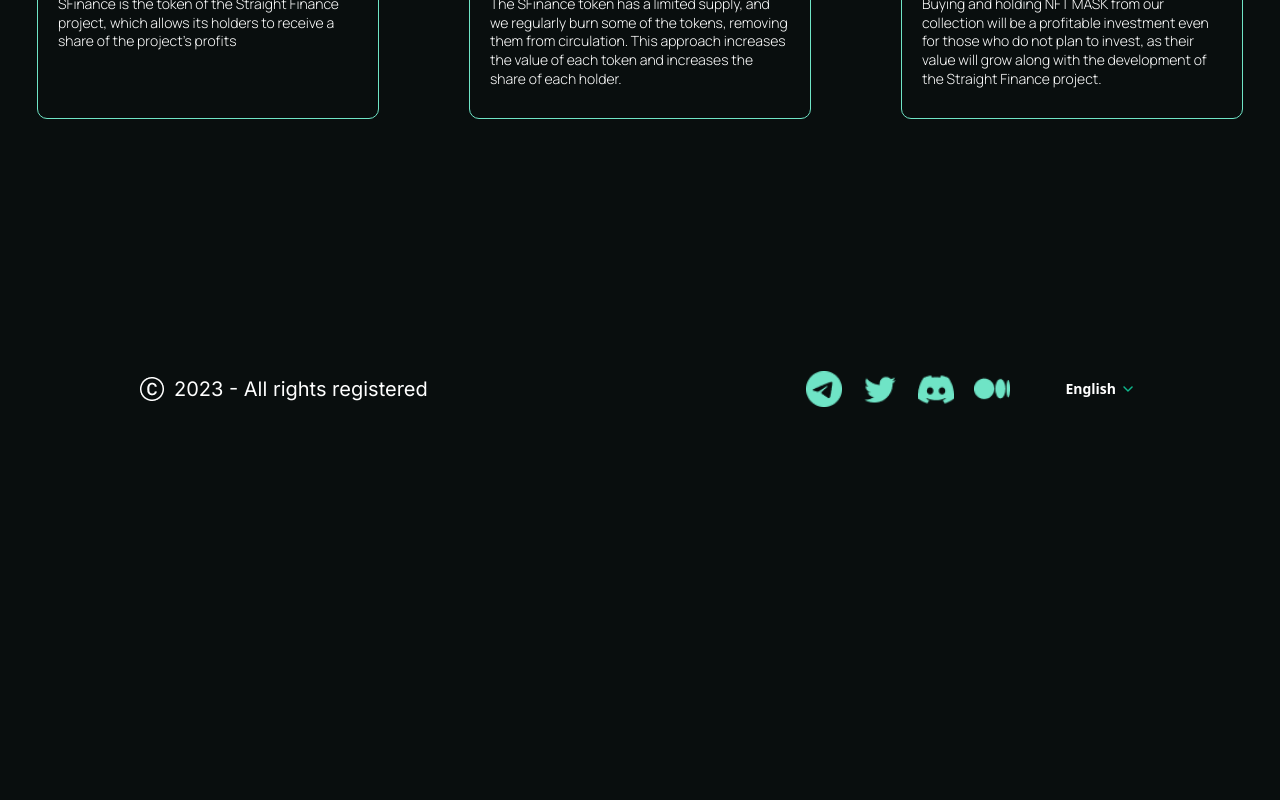
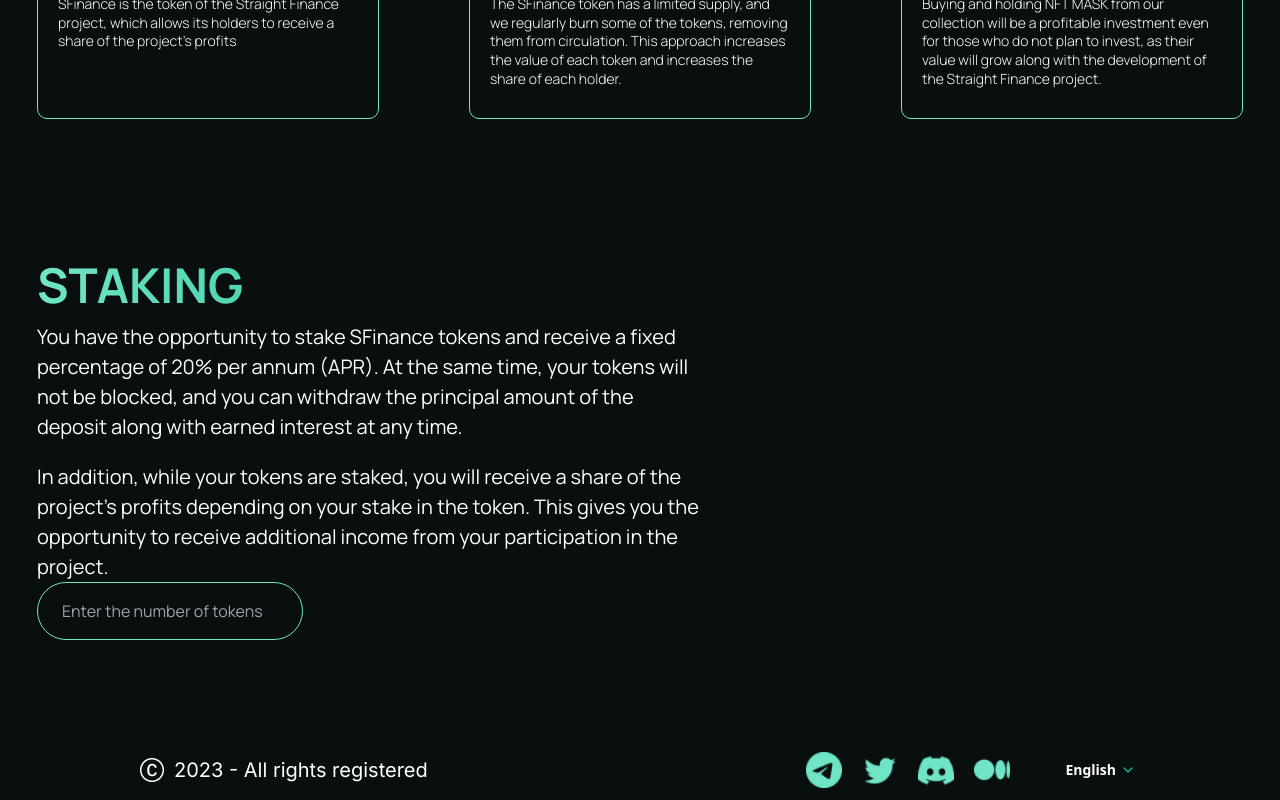
Before and after one commit to DevTeaLeaf/straightFinance, a React (Vite) app: page / in a window 1280 px wide. Shown: the part 4985-5785 px from the top of the page. Before the commit the page ends 5404 px from the top, so only its background shows below. Built offline with nearby package versions, Linux system fonts and the light colour scheme.

Commit message:
min stacking:

```diff
--- a/src/App.tsx
+++ b/src/App.tsx
@@ -360,6 +360,22 @@ const App = ({ t }: { t: TFunction }) => {
               })}
             </div>
           </div>
+          <div className="text-white">
+            <div>
+              <h1 className="textGradient text-[20px] leading-[21px] md:text-[48px] md:leading-[51px] font-bold uppercase mb-3">
+                {t("stacking")}
+              </h1>
+              <div className="max-w-[670px] flex flex-col items-start gap-5">
+                <p className="text-[20px] leading-[30px]">{t("stacking_1")}</p>
+                <p className="text-[20px] leading-[30px]">{t("stacking_2")}</p>
+              </div>
+              <input
+                type="text"
+                className="border border-[#6FE4C6] bg-transparent py-4 px-6 rounded-[34px] min-w-[266px]"
+                placeholder={t("input_tokens")}
+              />
+            </div>
+          </div>
         </div>
         <Footer />
       </div>
--- a/src/assets/img/index.ts
+++ b/src/assets/img/index.ts
@@ -15,6 +15,7 @@ import trust from "./trust.png";
 import usdt from "./usdt.png";
 import walletconnect from "./walletconnect.png";
 import bsc from "./bsc.png";
+import stackingBg from "./stacking_bg.png";
 
 export {
   arrowDown,
@@ -34,4 +35,5 @@ export {
   usdt,
   walletconnect,
   bsc,
+  stackingBg,
 };
--- a/src/index.css
+++ b/src/index.css
@@ -9,6 +9,21 @@ body {
   height: 100%;
   overflow-x: hidden;
   user-select: none;
+}
+input {
+  outline: none;
+}
+::placeholder {
+  color: red;
+  opacity: 1; /* Firefox */
+}
+
+:-ms-input-placeholder {
+  color: red;
+}
+
+::-ms-input-placeholder {
+  color: red;
 }
 /* Fonts */
 .manrope {
```
Also changed, not shown: src/assets/img/stacking_bg.png (added).
